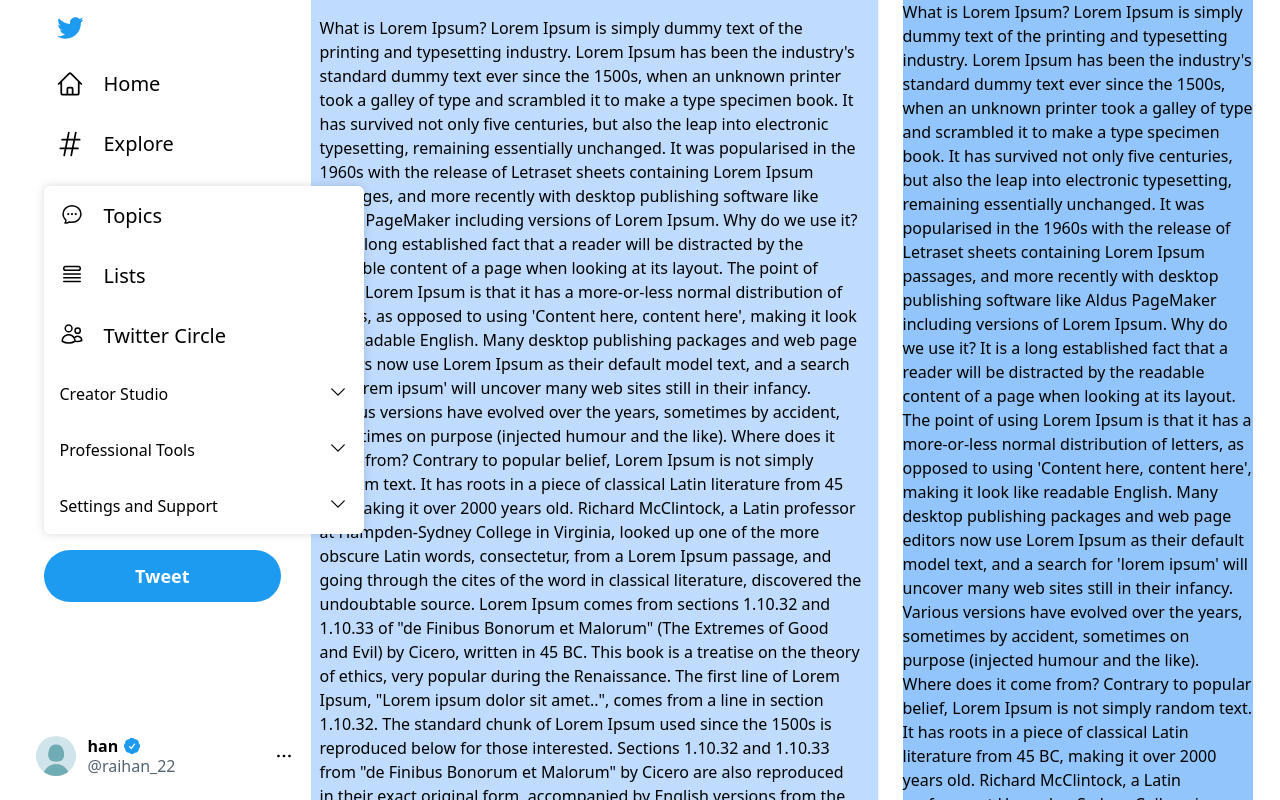
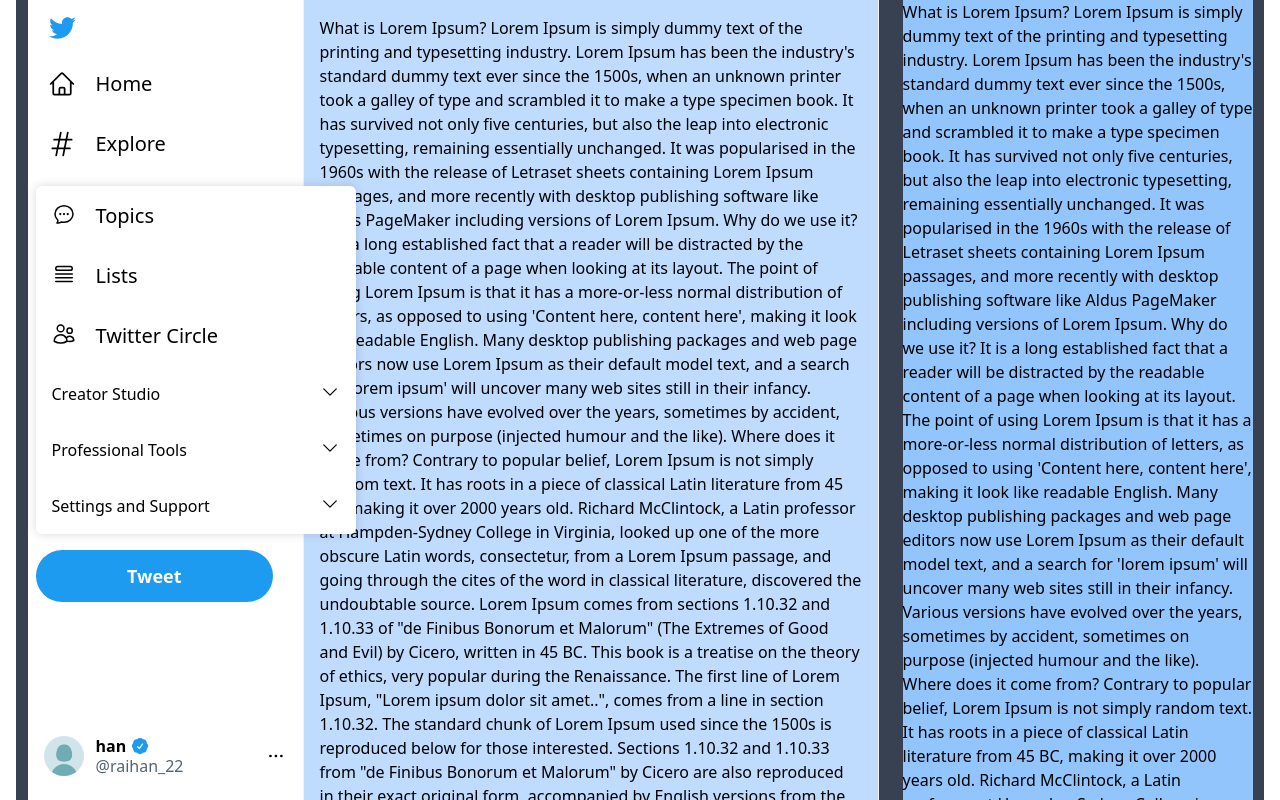
Before and after one commit to raihan-ramadhan/twitter-clone-nextjs13, a Next.js app: page / in a window 1280 px wide. Both pictures are taken after a click on the button "More". Shown: the top 800 px of the page. Built offline with nearby package versions, Linux system fonts and the light colour scheme.

Commit message:
add window context

```diff
--- a/app/layout.tsx
+++ b/app/layout.tsx
@@ -1,5 +1,11 @@
 import "../styles/globals.scss";
 import type { Metadata } from "next";
+import dynamic from "next/dynamic";
+
+const WindowContextProvider = dynamic(
+  () => import("../lib/context/window-context"),
+  { ssr: false }
+);
 
 export const metadata: Metadata = {
   title: "Home / Twitter",
@@ -13,7 +19,9 @@
 }) {
   return (
     <html lang="en">
-      <body className="px-0 xs:px-4">{children}</body>
+      <body className="px-0 xs:px-4">
+        <WindowContextProvider>{children}</WindowContextProvider>
+      </body>
     </html>
   );
 }
--- a/components/layouts/main-layout.tsx
+++ b/components/layouts/main-layout.tsx
@@ -3,7 +3,7 @@
 
 export function MainLayout({ children }: LayoutProps): JSX.Element {
   return (
-    <div className="flex w-full justify-center">
+    <div className="flex w-full justify-center bg-gray-700">
       <Left />
       {children}
     </div>
--- a/components/left/left-more.tsx
+++ b/components/left/left-more.tsx
@@ -2,11 +2,11 @@
 import cn from "clsx";
 import { Menu } from "@headlessui/react";
 import { HeroIcon } from "../ui/hero-icon";
-import { useState } from "react";
 import { MenuItems } from "./menu-items";
 import { motion, AnimatePresence } from "framer-motion";
 import { DisclosureItems } from "./disclosure-items";
 import type { Variants } from "framer-motion";
+import { Overlay } from "../ui/overlay";
 
 export const variants: Variants = {
   initial: { opacity: 0, y: 50 },
@@ -19,24 +19,13 @@
 };
 
 export const LeftMore = (): JSX.Element => {
-  const [myOverlay, setMyOverlay] = useState(false);
-
   return (
     <>
       <Menu className="relative hidden xs:block w-full" as="div">
         {({ open }): JSX.Element => (
           <>
-            <div
-              onClick={() => setMyOverlay(false)}
-              className={cn(
-                "fixed z-0 inset-0 bg-transparent",
-                myOverlay ? "block" : "hidden"
-              )}
-            />
-            <Menu.Button
-              onClick={() => setMyOverlay(!myOverlay)}
-              className="group flex outline-none z-10 w-full py-1 justify-center xl:justify-start"
-            >
+            {open ? <Overlay open={open} zIndex="z-10" /> : <></>}
+            <Menu.Button className="group flex outline-none z-10 w-full py-1 justify-center xl:justify-start">
               <div
                 className={cn(
                   `flex gap-5 text-xl rounded-full p-3 hover-animation group-hover:bg-black/10`
--- a/components/left/left-profil.tsx
+++ b/components/left/left-profil.tsx
@@ -4,8 +4,8 @@
 import { UserUsername } from "../user/user-username";
 import { CustomIcon } from "../ui/custom-icons";
 import { UserAvatar } from "../user/user-avatar";
-import { useState } from "react";
 import { UserName } from "../user/user-name";
+import { Overlay } from "../ui/overlay";
 import { Button } from "../ui/button";
 import cn from "clsx";
 import type { Variants } from "framer-motion";
@@ -20,25 +20,16 @@
 };
 
 export const LeftProfil = (): JSX.Element => {
-  const [myOverlay, setMyOverlay] = useState(false);
-
   return (
     <>
-      <div className="hidden xs:block absolute bottom-0 -inset-x-2 xs:w-20 sm:w-24 xl:w-[275px] z-10">
-        <Menu className="flex justify-center" as="section">
+      <Menu
+        className="relative hidden xs:block z-0 ml-[4px] md:ml-[12px] xl:ml-0"
+        as="section"
+      >
         {({ open }): JSX.Element => (
           <>
-              <div
-                onClick={() => setMyOverlay(false)}
-                className={cn(
-                  "fixed z-20 inset-0 bg-transparent",
-                  myOverlay ? "block" : "hidden"
-                )}
-              />
+            <Overlay open={open} />
             <Menu.Button
-                onClick={() => {
-                  setMyOverlay(true);
-                }}
               className={cn(
                 `relative xl:flex p-2 z-10 my-4 xl:w-full bg-white rounded-full items-center justify-between hover:bg-light-primary/10 active:bg-light-primary/20
                  dark:hover:bg-dark-primary/10 dark:active:bg-dark-primary/20 hover-animation`
@@ -59,7 +50,7 @@
             <AnimatePresence>
               {open && (
                 <Menu.Items
-                    className="py-3 z-30 absolute w-[275px] xl:w-[300px] left-0 xl:left-1/2 xl:-translate-x-1/2 -top-52 bg-white drop-shadow-[0_0_5px_rgba(0,0,0,0.15)] rounded-2xl"
+                  className="py-3 z-30 absolute w-[275px] xl:w-[300px] left-0 xl:left-1/2 xl:-translate-x-1/2 -top-48 bg-white drop-shadow-[0_0_5px_rgba(0,0,0,0.15)] rounded-2xl"
                   as={motion.div}
                   {...variants}
                   static
@@ -88,7 +79,7 @@
                     {({ active }): JSX.Element => (
                       <Button
                         className={cn(
-                            "flex w-full gap-3 p-4 font-semibold",
+                          "flex w-full gap-3 px-4 py-3 font-semibold",
                           active && "bg-black/5"
                         )}
                         onClick={() => {
@@ -103,7 +94,7 @@
                     {({ active }): JSX.Element => (
                       <Button
                         className={cn(
-                            "flex w-full gap-3 p-4 font-semibold",
+                          "flex w-full gap-3 px-4 py-3 font-semibold",
                           active && "bg-black/5"
                         )}
                         onClick={() => {
@@ -132,7 +123,6 @@
           </>
         )}
       </Menu>
-      </div>
     </>
   );
 };
--- a/components/left/left.tsx
+++ b/components/left/left.tsx
@@ -7,6 +7,7 @@
 import { IconName } from "../ui/hero-icon";
 import { LeftProfil } from "./left-profil";
 import { Button } from "../ui/button";
+import { useWindow } from "@/lib/context/window-context";
 
 export type NavLink = {
   href: string;
@@ -57,15 +58,21 @@
 ];
 
 const Left = (): JSX.Element => {
-  const widthCN = "xs:w-20 md:w-24 xl:w-full xl:max-w-[275px] px-2";
+  const widthCN = "xs:w-20 md:w-24 xl:w-full xl:max-w-[275px]";
+
+  const { isMobile } = useWindow();
+
   return (
-    <header className={cn("flex shrink-0 w-0 ", widthCN)}>
+    <header
+      className={cn("flex flex-col justify-between shrink-0 w-0", widthCN)}
+    >
       <div
         className={cn(
-          "fixed bg-white xs:top-0 xs:bottom-0 left-0 xs:left-[unset] right-0 xs:right-[unset] bottom-0",
+          "bg-white fixed flex flex-col justify-between xs:top-0 xs:bottom-0 left-0 xs:left-[unset] right-0 xs:right-[unset] bottom-0 px-2",
           widthCN
         )}
       >
+        <div className="flex flex-col justify-between">
           <section className="flex flex-col items-center xl:items-start">
             <h1 className="hidden xs:flex pt-[2px]">
               <Link
@@ -105,7 +112,8 @@
               <span className="hidden xl:inline">Tweet</span>
             </Button>
           </section>
-        <LeftProfil />
+        </div>
+        {!isMobile ? <LeftProfil /> : <></>}
       </div>
     </header>
   );
--- a/components/ui/button.tsx
+++ b/components/ui/button.tsx
@@ -1,3 +1,4 @@
+"use client";
 import { forwardRef } from "react";
 import cn from "clsx";
 import type { ComponentPropsWithRef } from "react";
@@ -7,7 +8,7 @@
 // eslint-disable-next-line react/display-name
 export const Button = forwardRef<HTMLButtonElement, ButtonProps>(
   ({ className, disabled, children, ...rest }, ref) => {
-    // eslint-disable-next-line @typescript-eslint/prefer-nullish-coalescing
+    //eslint-disable-line
     return (
       <button className={cn(className)} type="button" ref={ref} {...rest}>
         {children}
--- /dev/null
+++ b/components/ui/overlay.tsx
@@ -0,0 +1,22 @@
+import cn from "clsx";
+
+export const Overlay = ({
+  open,
+  backgroundColor,
+  zIndex,
+}: {
+  open: boolean;
+  backgroundColor?: string;
+  zIndex?: string;
+}): JSX.Element => {
+  return (
+    <div
+      className={cn(
+        "fixed inset-0 ",
+        open ? "block" : "hidden",
+        backgroundColor ?? "bg-transparent",
+        zIndex ?? "z-0"
+      )}
+    />
+  );
+};
--- /dev/null
+++ b/lib/context/window-context.tsx
@@ -0,0 +1,57 @@
+"use client";
+
+import { createContext, useContext, useState, useEffect } from "react";
+import type { ReactNode } from "react";
+
+type WindowSize = {
+  width: number;
+  height: number;
+};
+
+type WindowContext = WindowSize & {
+  isMobile: boolean;
+};
+
+export const WindowContext = createContext<WindowContext | null>(null);
+
+type WindowContextProviderProps = {
+  children: ReactNode;
+};
+
+export default function WindowContextProvider({
+  children,
+}: WindowContextProviderProps): JSX.Element {
+  const [windowSize, setWindowSize] = useState<WindowSize>({
+    width: window.innerWidth,
+    height: window.innerHeight,
+  });
+
+  useEffect(() => {
+    const handleResize = (): void =>
+      setWindowSize({
+        width: window.innerWidth,
+        height: window.innerHeight,
+      });
+
+    window.addEventListener("resize", handleResize);
+    return () => window.removeEventListener("resize", handleResize);
+  }, []);
+
+  const value: WindowContext = {
+    ...windowSize,
+    isMobile: windowSize.width < 500,
+  };
+
+  return (
+    <WindowContext.Provider value={value}>{children}</WindowContext.Provider>
+  );
+}
+
+export function useWindow(): WindowContext {
+  const context = useContext(WindowContext);
+
+  if (!context)
+    throw new Error("useWindow must be used within an WindowContextProvider");
+
+  return context;
+}
```
Lines whose indentation alone changed are shown as unchanged.
